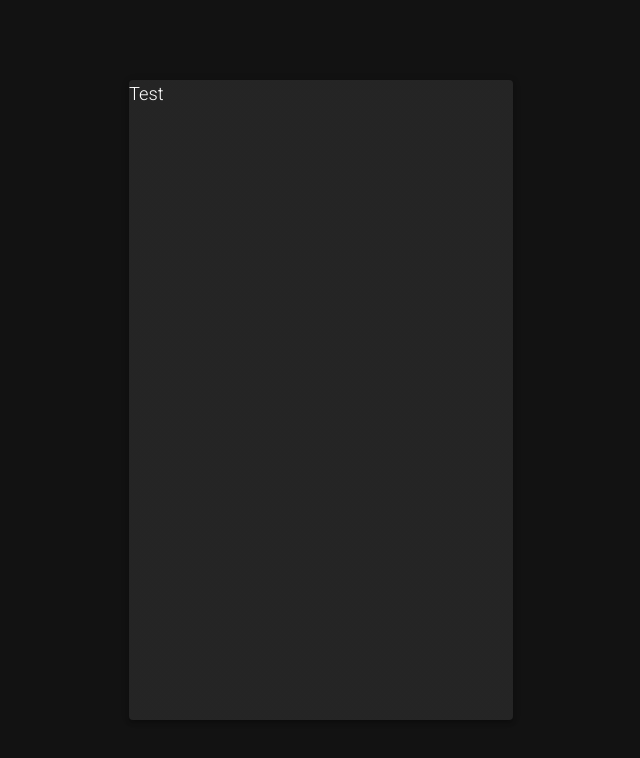
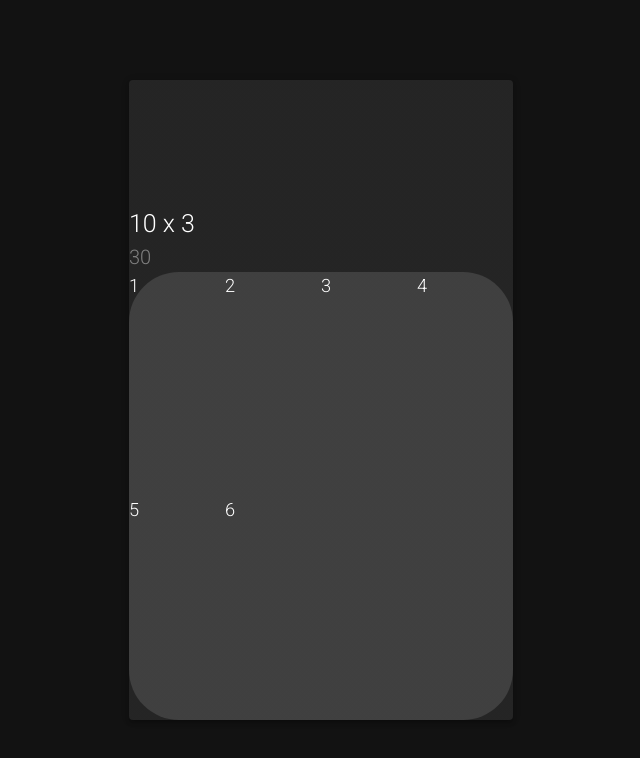
Before and after one commit to LeChatErrant/technical-test-react, a Next.js app: page / in a window 1280 px wide. Shown: the top 758 px of the page, without its empty margins (319-959 px from the left). Built offline with nearby package versions, Linux system fonts and the light colour scheme.

Commit message:
feat: keyboard layout

```diff
--- a/package.json
+++ b/package.json
@@ -20,6 +20,7 @@
     "@emotion/react": "^11.10.4",
     "@emotion/styled": "^11.10.4",
     "@mui/material": "^5.10.11",
+    "mathjs": "^11.3.2",
     "next": "13.0.0",
     "react": "18.2.0",
     "react-dom": "18.2.0"
--- a/src/components/Calculator/index.tsx
+++ b/src/components/Calculator/index.tsx
@@ -1,5 +1,41 @@
-import { CalculatorContainer } from '@components/Calculator/styles'
+import mathjs from 'mathjs'
+import { useState } from 'react'
+
+import {
+  CalculatorContainer,
+  InputScreen,
+  ResultScreen,
+} from '@components/Calculator/styles'
+import Keyboard from '@components/Keyboard'
 
 export default function Calculator() {
-  return <CalculatorContainer elevation={3}>Test</CalculatorContainer>
+  const [result, setResult] = useState('30')
+  const [input, setInput] = useState('10 x 3')
+
+  function addInput(str: string) {
+    setInput(input + str)
+  }
+
+  function compute() {
+    try {
+      setResult(mathjs.evaluate(input))
+    } catch (err) {
+      setResult('Error')
+    }
+  }
+
+  return (
+    <CalculatorContainer elevation={3}>
+      <InputScreen>{input}</InputScreen>
+      <ResultScreen>{result}</ResultScreen>
+      <Keyboard columns={4}>
+        <div>1</div>
+        <div>2</div>
+        <div>3</div>
+        <div>4</div>
+        <div>5</div>
+        <div>6</div>
+      </Keyboard>
+    </CalculatorContainer>
+  )
 }
--- a/src/components/Calculator/styles.ts
+++ /dev/null
@@ -1,7 +0,0 @@
-import { Paper } from '@mui/material'
-import styled from 'styled-components'
-
-export const CalculatorContainer = styled(Paper)`
-  height: 80%;
-  width: 30%;
-`
--- /dev/null
+++ b/src/components/Calculator/styles.tsx
@@ -0,0 +1,20 @@
+import { Paper } from '@mui/material'
+import styled from 'styled-components'
+
+export const CalculatorContainer = styled(Paper)`
+  height: 80%;
+  width: 30%;
+  border-radius: 50px;
+  display: flex;
+  flex-direction: column;
+  justify-content: flex-end;
+`
+
+export const InputScreen = styled.text`
+  font-size: 25px;
+`
+
+export const ResultScreen = styled.text`
+  font-size: 20px;
+  color: gray;
+`
--- /dev/null
+++ b/src/components/Keyboard/index.tsx
@@ -0,0 +1,11 @@
+import { ReactNode } from 'react'
+
+import { KeyboardProps } from '@components/Keyboard/props'
+import { KeyboardContainer } from '@components/Keyboard/styles'
+
+export default function Keyboard({
+  children,
+  columns,
+}: KeyboardProps & { children: ReactNode }) {
+  return <KeyboardContainer columns={columns}>{children}</KeyboardContainer>
+}
--- /dev/null
+++ b/src/components/Keyboard/props.tsx
@@ -0,0 +1,3 @@
+export interface KeyboardProps {
+  columns: number
+}
--- /dev/null
+++ b/src/components/Keyboard/styles.tsx
@@ -0,0 +1,14 @@
+import styled from 'styled-components'
+
+import { KeyboardProps } from '@components/Keyboard/props'
+
+export const KeyboardContainer = styled.div<KeyboardProps>`
+  width: 100%;
+  height: 70%;
+  bottom: 0;
+  background-color: ${({ theme }) => theme.palette.divider};
+  border-radius: 50px;
+
+  display: grid;
+  grid-template-columns: repeat(${(props) => props.columns}, 1fr);
+`
```
Also changed, not shown: 1 other file (tests, documents, lock files or other folders).
